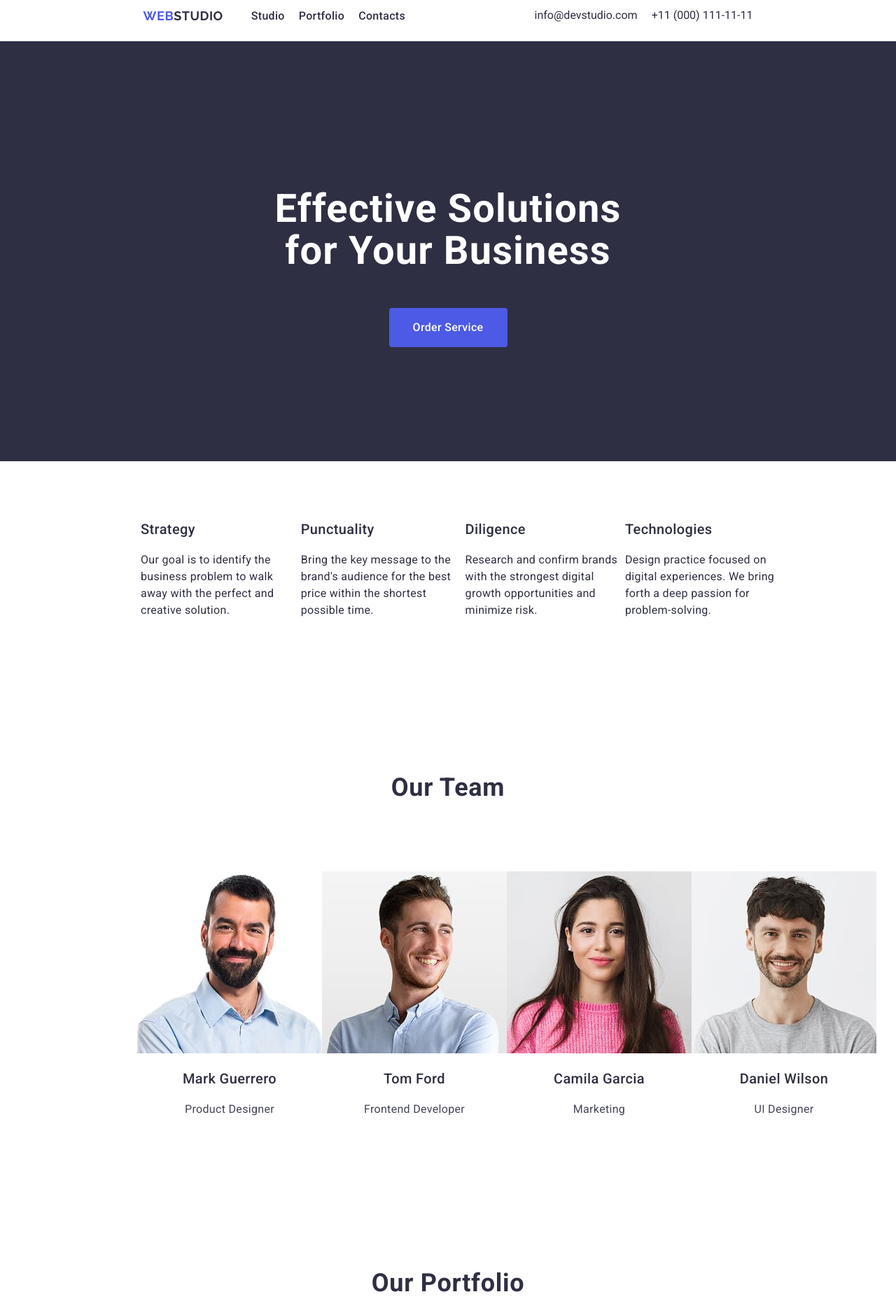
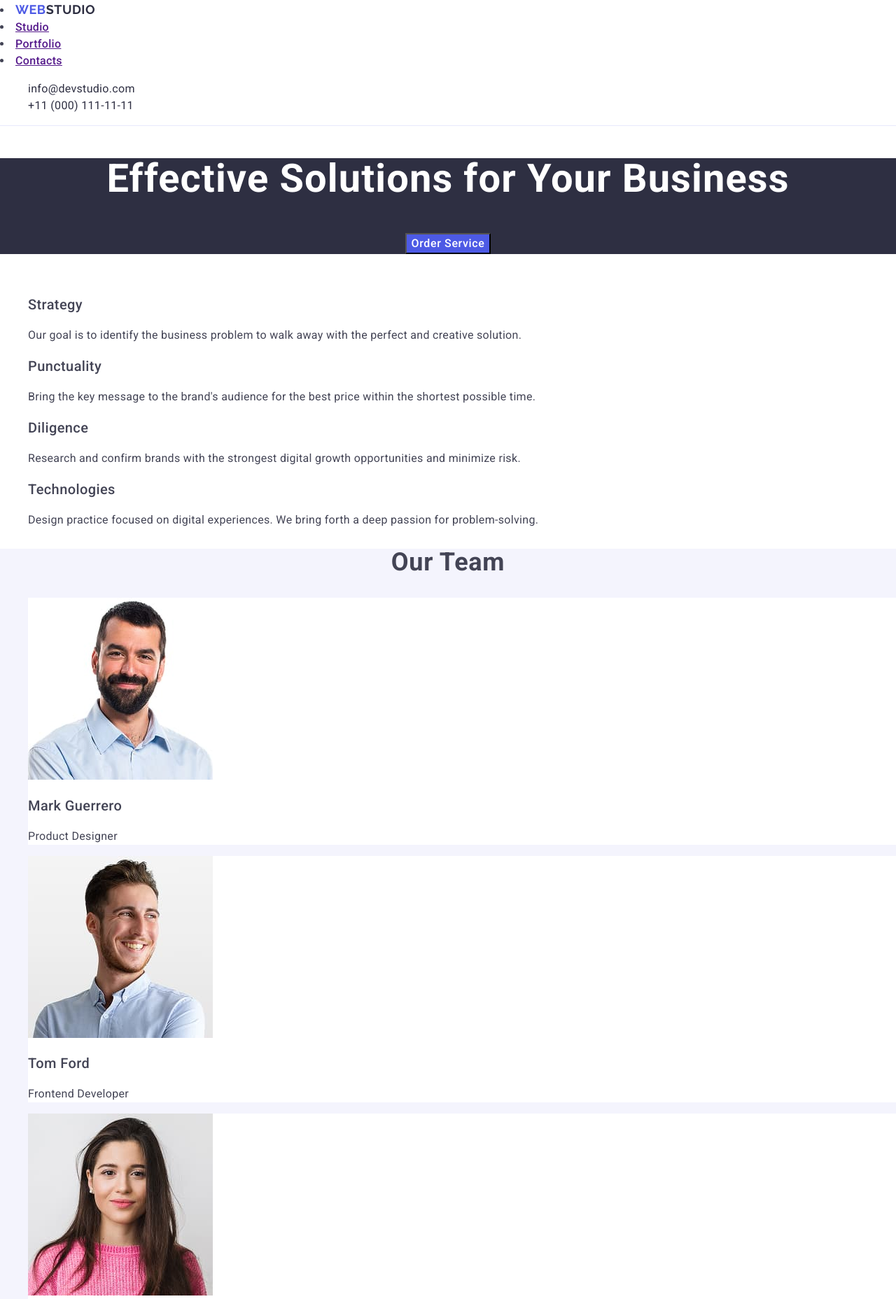
Before and after one commit to nazz123-tech/goit-markup-hw-02, a plain HTML site: page index.html in a window 1280 px wide. Shown: the part 13-1869 px from the top of the page at 70% size. Drawn offline with nearby package versions, Linux system fonts and the light colour scheme.

Commit message:
hw complete

```diff
--- a/css/styles.css
+++ b/css/styles.css
@@ -1,194 +1,123 @@
-body {
-    font-family: 'Roboto', Georgia, 'Times New Roman', Times, sans-serif;
-    color: #2E2F42;
+body{
+    font-family: "Roboto", sans-serif;
+    color: #434455;
     font-weight: 500;
+    background-color: #FFFFFF;
 }
 header {
-    display: flex;
-    justify-content: space-evenly;
-    align-items: center;
-    padding: 20px;
-    height: 72px;
-    align-content: center;
     border-bottom: 1px solid #E7E9FC;
 }
 
 nav {
-    display: flex;
-    align-items: center;
-    gap: 40px;
     font-size: 16px;
     line-height: 24px;
     letter-spacing: 0.02em;
 
 }
-
-.navigasjon {
-    display: flex;
-    gap: 20px;
-    padding: 0;
-    margin: 0;
-}
-
-address {
-    display: flex;
-    gap: 20px;
+.mail{
     font-style: normal;
     font-size: 16px;
     font-weight: 400;
     color:#434455;
+    letter-spacing: 0.02em;
+    line-height: 1.5;
 
 }
+.tel{
+    font-style: normal;
+    font-size: 16px;
+    font-weight: 400;
+    color: #434455;
+    letter-spacing: 0.02em;
+    line-height: 1.5;
+}
+
+
 ul{
     list-style-type: none;
 }
-.navigasjon a{
+.navigation a{
     color:#2E2F42;
     text-decoration: none ;
 }
-.navigasjon a:hover,.navigasjon a:focus{
+.navigation a:hover,.navigasjon a:focus{
     color: #404BBF;
 }
 .btn{
-    display: flex;
-    width: 169px;
-    height: 56px;
-    justify-content: center;
-    align-items: center;
-    border-radius: 4px;
     background-color: #4D5AE5;
+    font-family: "Roboto", sans-serif;
     color: #FFFFFF;
-    border: 0;
     font-size: 16px;
     font-weight: 500;
-    letter-spacing: 0.02em;
+    line-height: 1.5;
+    letter-spacing: 0.04em;
+    cursor: pointer
 }
-.btn:hover{
+.btn:hover, .btn:focus{
     background-color: #404BBF;
-    cursor: pointer;
-
 }
 .logo{
-    font-family: "Raleway";
+    font-family:"Raleway", sans-serif;
     font-size: 18px ;
     font-weight: 700;
-    line-height: 21px;
+    line-height: 1.17;
     text-decoration: none;
-    color:inherit;
+    color:#4d5ae5;
     text-transform: uppercase;
     letter-spacing: 0.03em;
 }
 .withbtn{
-    display: flex;
-    height: 600px;
-    align-items: center;
-    justify-content: center;
     background-color: #2E2F42;
     color:#FFFFFF;
-    flex-direction:column;
     text-align: center;
 }
 .title{
     font-size: 56px;
     font-weight: 700;
     letter-spacing: 0.02em;
-    width: 500px;
-    height: 126px;
-    line-height: 60px;
+    line-height: 1.07;
 }
-header,
-main,
-footer {
-    max-width: 1440px;
-    margin: 0  auto;
+
+.studio{
+    color:#2e2f42;
 }
-.web{
-    color:#4D5AE5;
-}
-h2{
-    justify-content: center;
-    display: flex;
+.titles{
     font-size: 36px;
     font-weight: 700;
-    line-height: 40px;
+    line-height: 1.11;
     letter-spacing: 0.02em;
+    text-align: center;
+    text-transform: capitalize;
 }
-.features h3{
+.featname{
     font-size: 20px;
     letter-spacing: 0.02em;
     line-height: 24px;
     font-weight: 500 ;
 }
-.features p{
+.feat{
     font-size: 16px;
     letter-spacing: 0.02em;
     line-height: 24px;
     font-weight: 400;
+    color:#434455
 }
-.featureslist{
-    display: flex;
-    align-items: center;
-    margin-left: 156px;
-    margin-right: 156px;
 
+.team{
+    background-color: #F4F4FD;
 }
-.featureslist li{
-    margin: 5px;
-
+.member{
+    background-color: #FFFFFF;
 }
-.team{
-    padding:0;
-    margin-top: 200px;
-    margin-bottom: 200px;
-}
-.teamlist{
-    display: flex;
-    align-items: center;
-    text-align: center;
-    margin-top: 100px;
-    margin-left: 156px;
-    margin-right: 156px;
-}
-.teamlist img{
-    height: 260px;
-}
-.teamlist h3{
+.name{
     font-weight: 500;
     font-size: 20px;
-    line-height: 24px;
+    line-height: 1.2;
     letter-spacing: 0.02em;
 }
-.teamlist p{
-    font-size: 16px;
-    line-height: 24px;
-    letter-spacing: 0.02em;
-    font-weight: 400;
-    color:#434455
-}
-.portfolio{
-    padding-left: 156px;
-    padding-right: 156px;
-    margin-bottom: 100px;
-}
-.portfolio li{
-    margin: 20px;
-}
-.portfolio img{
-    width: 360px;
-    height: 300px;
-}
-.row1{
-    display: flex;
-    align-items: center;
-    justify-content: center;
-}
-.row2{
-    display: flex;
-    align-items: center;
-    justify-content: center;
-}
-.portfolio h3{
-    display: flex;
+
+
+.portname{
     font-size: 20px;
     font-weight: 500;
     line-height: 24px;
@@ -196,19 +125,16 @@ h2{
 
 
 }
-.portfolio p{
+.description{
     font-size: 16px;
     font-weight:400 ;
     line-height: 24px;
     letter-spacing: 0.02em;
     color:#434455;
 }
-footer{
-    height: 312px;
-    padding-left: 156px;
-    text-align: left;
+.foot{
     background-color: #2E2F42;
-    padding-top: 100px;
+
 }
 .statement{
     color:#f4f4fd;
@@ -216,9 +142,8 @@ footer{
     font-weight: 400;
     line-height: 24px;
     letter-spacing: 0.02em;
-    height: 72px;
     width: 264px;
 }
-footer .logo{
+footer .studio{
     color:#f4f4fd;
 }
--- a/index.html
+++ b/index.html
@@ -14,17 +14,17 @@
 <body>
     <header>
         <nav>
-            <a class="logo" href="./index.html"><span class="web">Web</span>Studio</a>
-            <ul class="navigasjon">
+            <ul class="navigation"></ul>
+                <li><a class="logo" href="./index.html">Web<Studio class="studio">Studio</span></a></li>
                 <li><a href="">Studio</a></li>
                 <li><a href="">Portfolio</a></li>
                 <li><a href="">Contacts</a></li>
             </ul>
         </nav>
-        <address>
-            <ul class="navigasjon">
-                <li><a href="mailto:info@devstudio.com">info@devstudio.com</a></li>
-                <li><a href="tel:+110001111111">+11 (000) 111-11-11</a></li>
+        <address class="contcs">
+            <ul class="navigation">
+                <li><a class="mail" href="mailto:info@devstudio.com">info@devstudio.com</a></li>
+                <li><a class="tel" href="tel:+110001111111">+11 (000) 111-11-11</a></li>
             </ul>
         </address>
     </header>
@@ -34,91 +34,89 @@
             <button class="btn" type="button">Order Service</button>
         </section>
         <section class="features">
-            <h2 hidden="until-found">Our Features</h2>
+            <h2 class="titles" hidden="until-found">Our Features</h2>
             <ul class="featureslist">
                 <li>
-                    <h3>Strategy</h3>
-                    <p>Our goal is to identify the business problem to walk away with the perfect and creative solution. </p>
+                    <h3 class="featname">Strategy</h3>
+                    <p class="feat">Our goal is to identify the business problem to walk away with the perfect and creative solution. </p>
                 </li>
                 <li>
-                    <h3>Punctuality</h3>
-                    <p>Bring the key message to the brand's audience for the best price within the shortest possible time.</p>
+                    <h3 class="featname">Punctuality</h3>
+                    <p class="feat">Bring the key message to the brand's audience for the best price within the shortest possible time.</p>
                 </li>
                 <li>
-                    <h3>Diligence</h3>
-                    <p>Research and confirm brands with the strongest digital growth opportunities and minimize risk.</p>
+                    <h3 class="featname">Diligence</h3>
+                    <p class="feat">Research and confirm brands with the strongest digital growth opportunities and minimize risk.</p>
                 </li>
                 <li>
-                    <h3>Technologies</h3>
-                    <p>Design practice focused on digital experiences. We bring forth a deep passion for problem-solving.</p>
+                    <h3 class="featname">Technologies</h3>
+                    <p class="feat">Design practice focused on digital experiences. We bring forth a deep passion for problem-solving.</p>
                 </li>
             </ul>
         </section>
         <section class="team">
-            <h2>Our Team</h2>
+            <h2 class="titles">Our Team</h2>
             <ul class="teamlist">
-                <li>
+                <li class="member">
                     <img src="./images/compress1.jpg" alt="mark" width="264">
-                    <h3>Mark Guerrero</h3>
-                    <p>Product Designer</p>
+                    <h3 class="name">Mark Guerrero</h3>
+                    <p class="feat">Product Designer</class=>
                 </li>
-                <li>
+                <li class="member">
                     <img src="./images/compress2.jpg" alt="tom" width="264">
-                    <h3>Tom Ford</h3>
-                    <p>Frontend Developer</p>
+                    <h3 class="name">Tom Ford</h3>
+                    <p class="feat">Frontend Developer</p>
                 </li>
-                <li>
+                <li class="member">
                     <img src="./images/compress3.jpg" alt="camila" width="264">
-                    <h3>Camila Garcia</h3>
-                    <p>Marketing</p>
+                    <h3 class="name">Camila Garcia</h3>
+                    <p class="feat">Marketing</p>
                 </li>
-                <li>
+                <li class="member">
                     <img src="./images/compress4.jpg" alt="daniel" width="264">
-                    <h3>Daniel Wilson</h3>
-                    <p>UI Designer</p>
+                    <h3 class="name">Daniel Wilson</h3>
+                    <p class="feat">UI Designer</p>
                 </li>
             </ul>
         </section>
         <section class="portfolio">
-            <h2>Our Portfolio</h2>
+            <h2 class="titles">Our Portfolio</h2>
             <ul class="row1">
                 <li>
-                    <img src="./images/banking.jpg" alt="bank" width="264">
-                    <h3>Banking App</h3>
-                    <p>App</p>
+                    <img src="./images/banking.jpg" alt="bank"  width="360">
+                    <h3 class="portname">Banking App</h3>
+                    <p class="description">App</p>
                 </li>
                 <li>
-                    <img src="./images/cash.jpg" alt="cashless" width="264">
-                    <h3>Cashless Payment</h3>
-                    <p>Marketing</p>
+                    <img src="./images/cash.jpg" alt="cashless" width="360">
+                    <h3 class="portname">Cashless Payment</h3>
+                    <p class="description">Marketing</p>
                 </li>
                 <li>
-                    <img src="./images/meditation.jpg" alt="meditation" width="264">
-                    <h3>Meditation App</h3>
-                    <p>App</p>
-                </li>
-            </ul>
-            <ul class="row2">
-                <li>
-                    <img src="./images/taxi.jpg" alt="taxi" width="264">
-                    <h3>Taxi Service</h3>
-                    <p>Marketing</p>
+                    <img src="./images/meditation.jpg" alt="meditation" width="360">
+                    <h3 class="portname">Meditation App</h3>
+                    <p class="description">App</p>
                 </li>
                 <li>
-                    <img src="./images/screen.jpg" alt="screen" width="264">
-                    <h3>Screen Illustrations</h3>
-                    <p>Design</p>
+                    <img src="./images/taxi.jpg" alt="taxi" width="360">
+                    <h3 class="portname">Taxi Service</h3>
+                    <p class="description">Marketing</p>
                 </li>
                 <li>
-                    <img src="./images/course.jpg" alt="courses" width="264">
-                    <h3>Online Courses</h3>
-                    <p>Marketing</p>
+                    <img src="./images/screen.jpg" alt="screen" width="360">
+                    <h3 class="portname">Screen Illustrations</h3>
+                    <p class="description">Design</p>
+                </li>
+                <li>
+                    <img src="./images/course.jpg" alt="courses" width="360">
+                    <h3 class="portname">Online Courses</h3>
+                    <p class="description">Marketing</p>
                 </li>
             </ul>
         </section>
     </main>
-    <footer>
-        <a class="logo" href="./index.html"><span class="web">Web</span>Studio</a>
+    <footer class="foot">
+        <a class="logo" href="./index.html">Web<Studio class="studio">Studio</span></a>
         <p class="statement">Increase the flow of customers and sales for your business with digital marketing & growth solutions.</p>
     </footer>
 </body>
```
